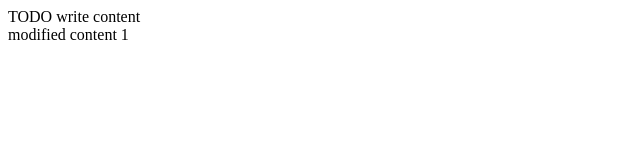
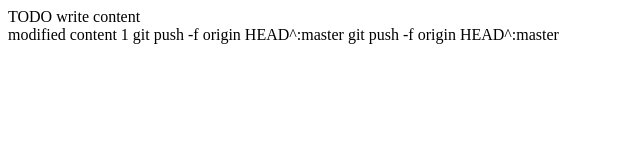
Before and after one commit to yathishtest/git_test, a website: page public_html/index.html in a window 1280 px wide. Shown: the whole page, without its empty margins (0-640 px from the left). Drawn offline with Linux system fonts and the light colour scheme.

Commit message:
Third commit : Pushing modified index

```diff
--- a/public_html/index.html
+++ b/public_html/index.html
@@ -12,6 +12,7 @@ and open the template in the editor.
     <body>
         <div>TODO write content</div>
         modified content 1
-
+        git push -f origin HEAD^:master
+        git push -f origin HEAD^:master
     </body>
 </html>
```
